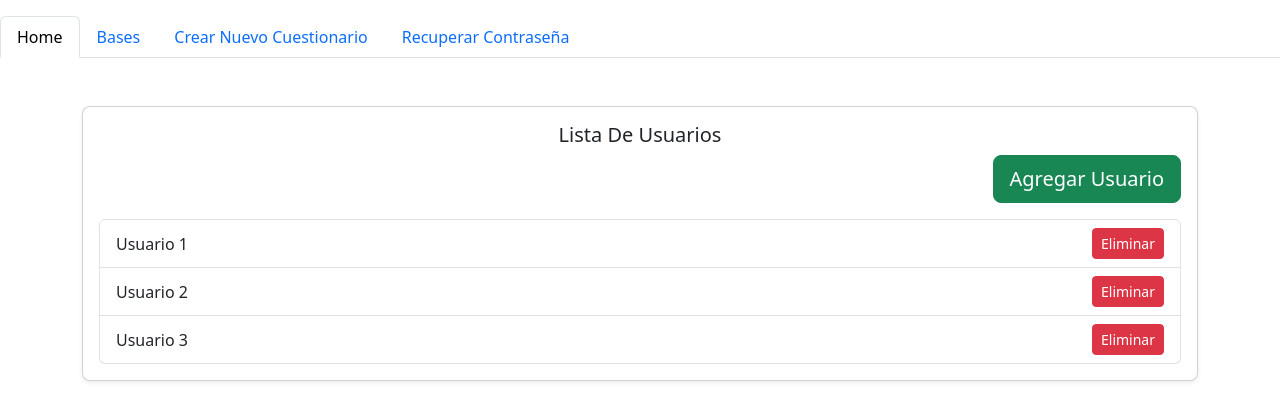
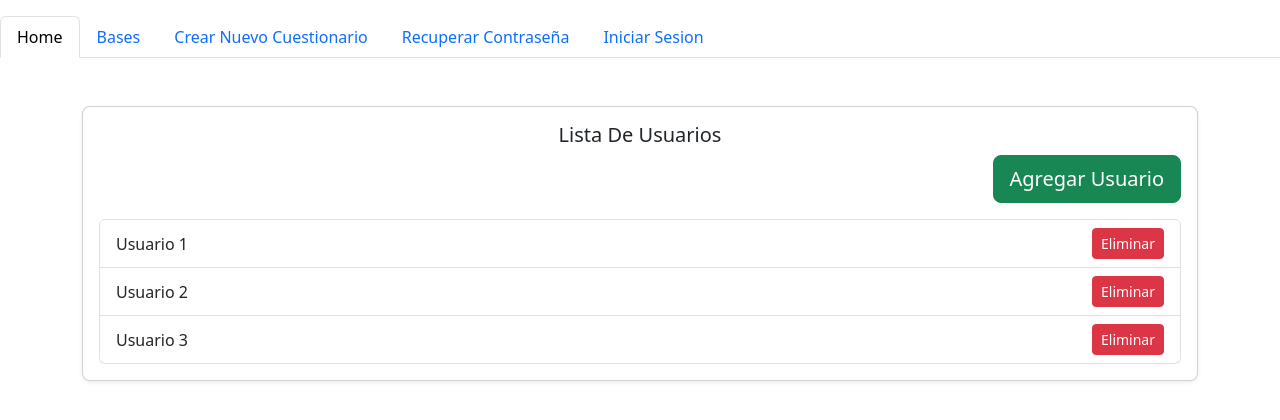
Before and after one commit to LuisSoria31/PROYECTO_FORMULARIOS, a React (Create React App) app: page /home in a window 1280 px wide. Shown: the top 420 px of the page. Built offline with nearby package versions, Linux system fonts and the light colour scheme.

Commit message:
Completado el Recuperar Contraseña

```diff
--- a/src/home.js
+++ b/src/home.js
@@ -27,6 +27,9 @@ export const Home = () => {
                 </Nav.Item>
                 <Nav.Item className='mt-3'>
                     <Nav.Link eventKey='/recuperarContraseña'>Recuperar Contraseña</Nav.Link>
+                </Nav.Item>
+                <Nav.Item className='mt-3'>
+                    <Nav.Link eventKey='/Login'>Iniciar Sesion</Nav.Link>
                 </Nav.Item>
             </Nav>
             <Container className='mt-5'>
--- a/src/index.js
+++ b/src/index.js
@@ -25,7 +25,7 @@ const router = createBrowserRouter([
     element: <Home/>,
   },
   {
-    path: "/",
+    path: "/Login",
     element: <Login/>,
   },
   {
--- a/src/recuperarContraseña.js
+++ b/src/recuperarContraseña.js
@@ -1,5 +1,4 @@
-
-import { Card, Container, Form } from 'react-bootstrap';
+import { Button, Card, Container, Form } from 'react-bootstrap';
 
 export const RecuperarContraseña= () =>{
   return (
@@ -15,9 +14,10 @@ export const RecuperarContraseña= () =>{
                 <Card.Title>Recuperar su Contraseña</Card.Title>
                 <Form>
                     <Form.Group>
-                        <Form.Control></Form.Control>
+                        <Form.Control placeholder="Ingrese su correo electronico" type="email" name='email'></Form.Control>
                     </Form.Group>
                 </Form>
+                <Button className='mt-3'>Enviar</Button>
             </Card.Body>
         </Card>
       </Container>
```
